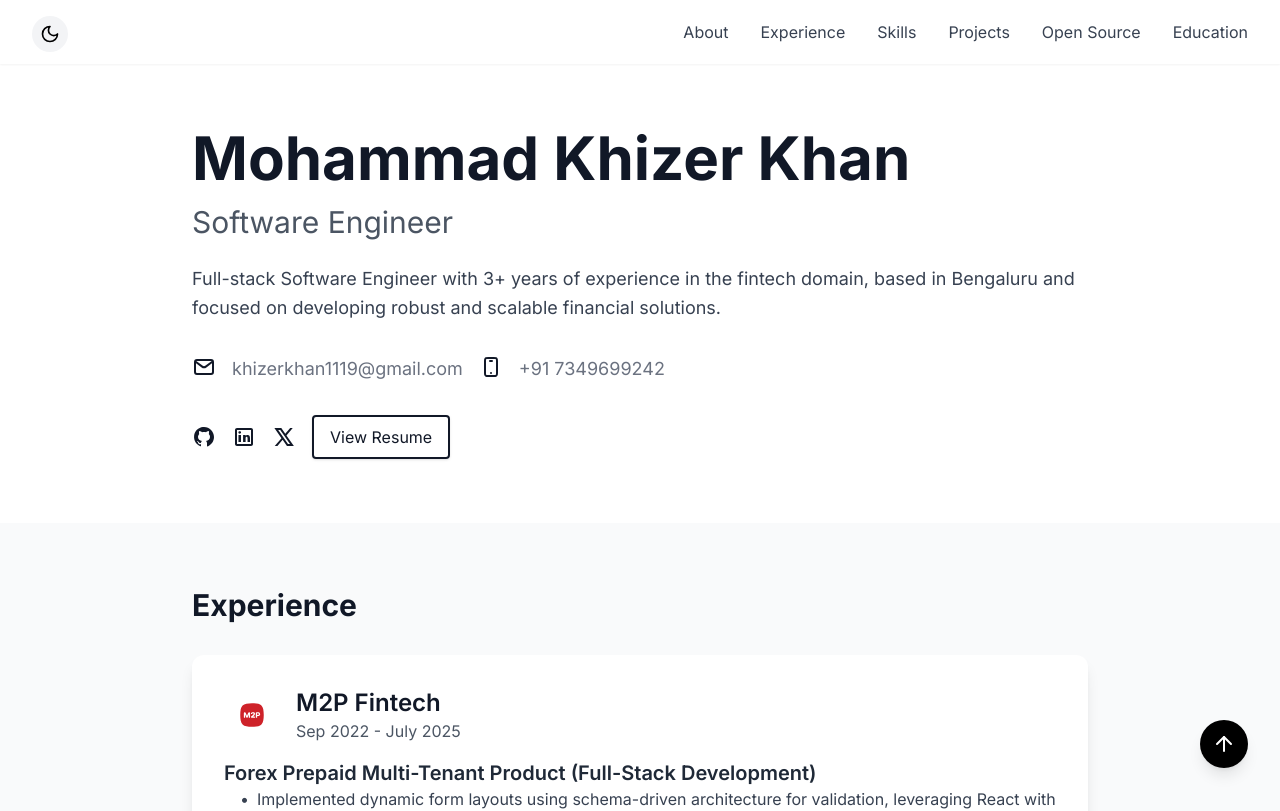
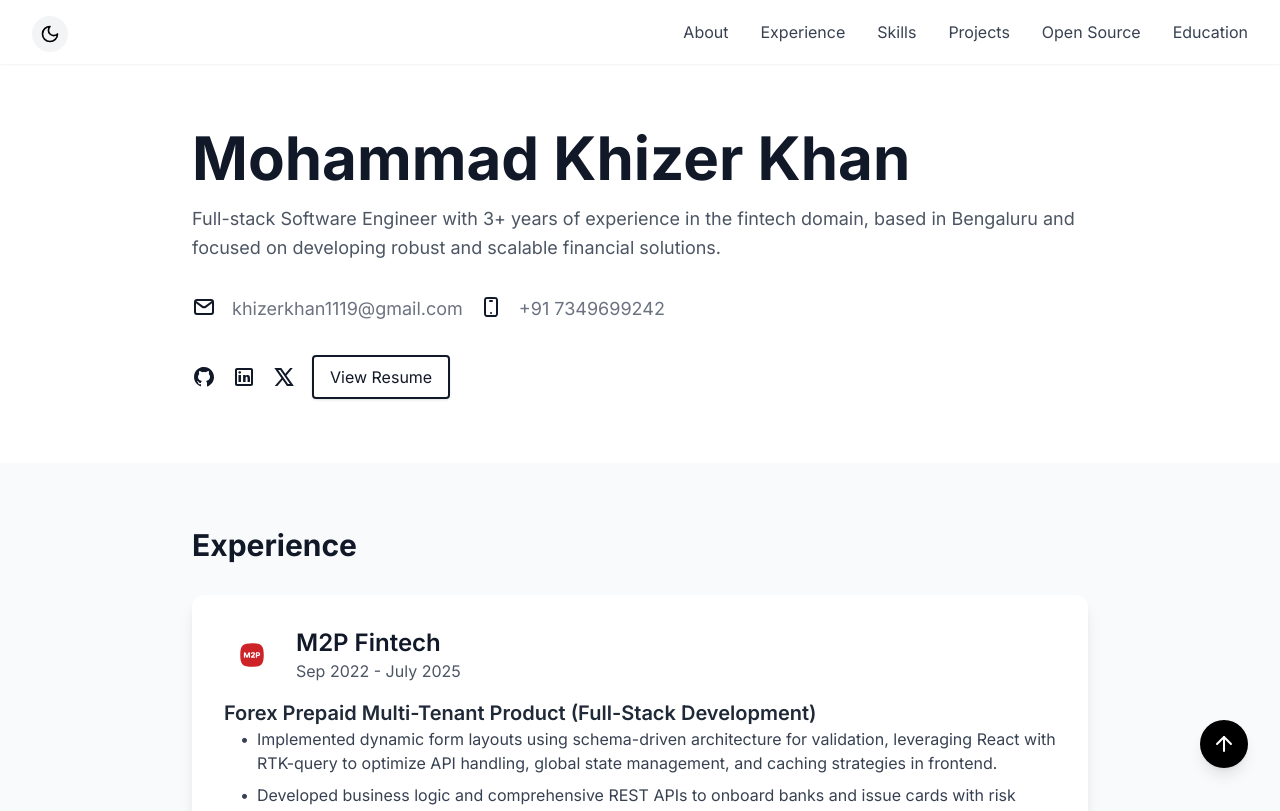
Before and after one commit to mohammadkhizerkhan/my-portfolio, a Next.js app: page / in a window 1280 px wide. Shown: the top 811 px of the page. Built offline with nearby package versions, Linux system fonts and the light colour scheme.

Commit message:
removing softwareengineer

```diff
--- a/components/Hero.tsx
+++ b/components/Hero.tsx
@@ -14,10 +14,10 @@ export default function Hero() {
           <h1 className="text-4xl md:text-6xl font-bold mb-4 text-gray-900 dark:text-white">
             Mohammad Khizer Khan
           </h1>
-          <h2 className="text-2xl md:text-3xl text-gray-600 dark:text-gray-300 mb-6">
+          {/* <h2 className="text-2xl md:text-3xl text-gray-600 dark:text-gray-300 mb-6">
             Software Engineer
-          </h2>
-          <p className="text-lg text-gray-700 dark:text-gray-300 mb-8 leading-relaxed">
+          </h2> */}
+          <p className="text-lg text-gray-600 dark:text-gray-300 mb-8 leading-relaxed">
             Full-stack Software Engineer with 3+ years of experience in the fintech domain, based in Bengaluru and focused on developing robust and scalable financial solutions.
           </p>
           <div className="flex flex-col md:flex-row md:space-x-4 mb-8">
```
